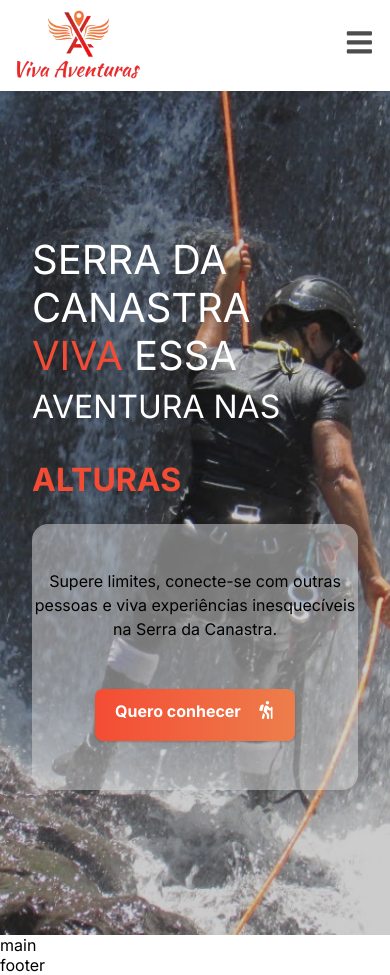
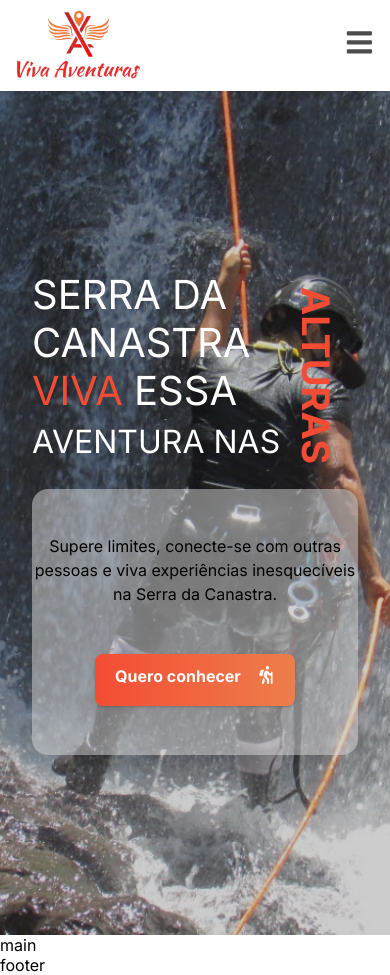
Before and after one commit to lcostaju/Projeto_Final_React, a React (Vite) app in the folder viva_aventuras/: page / in a window 390 px wide. Built offline with nearby package versions, Linux system fonts and the light colour scheme; a web font is replaced by a local one.

Commit message:
Update HeroSection styles: adjust writing mode and font size for better readability

```diff
--- a/viva_aventuras/src/Componentes/HeroSection/HeroSection.module.css
+++ b/viva_aventuras/src/Componentes/HeroSection/HeroSection.module.css
@@ -158,7 +158,7 @@
     }
 
     .blocoTexto {
-        flex-direction: column;
+        /* flex-direction: column; */
         align-items: flex-start;
     }
 
@@ -173,8 +173,9 @@
     }
 
     .alturas {
-        writing-mode: horizontal-tb;
-        font-size: 32px;
+        /* writing-mode: horizontal-tb; */
+        writing-mode: vertical-rl;
+        font-size: 38px;
         line-height: 40px;
         margin-top: 1rem;
     }
```
